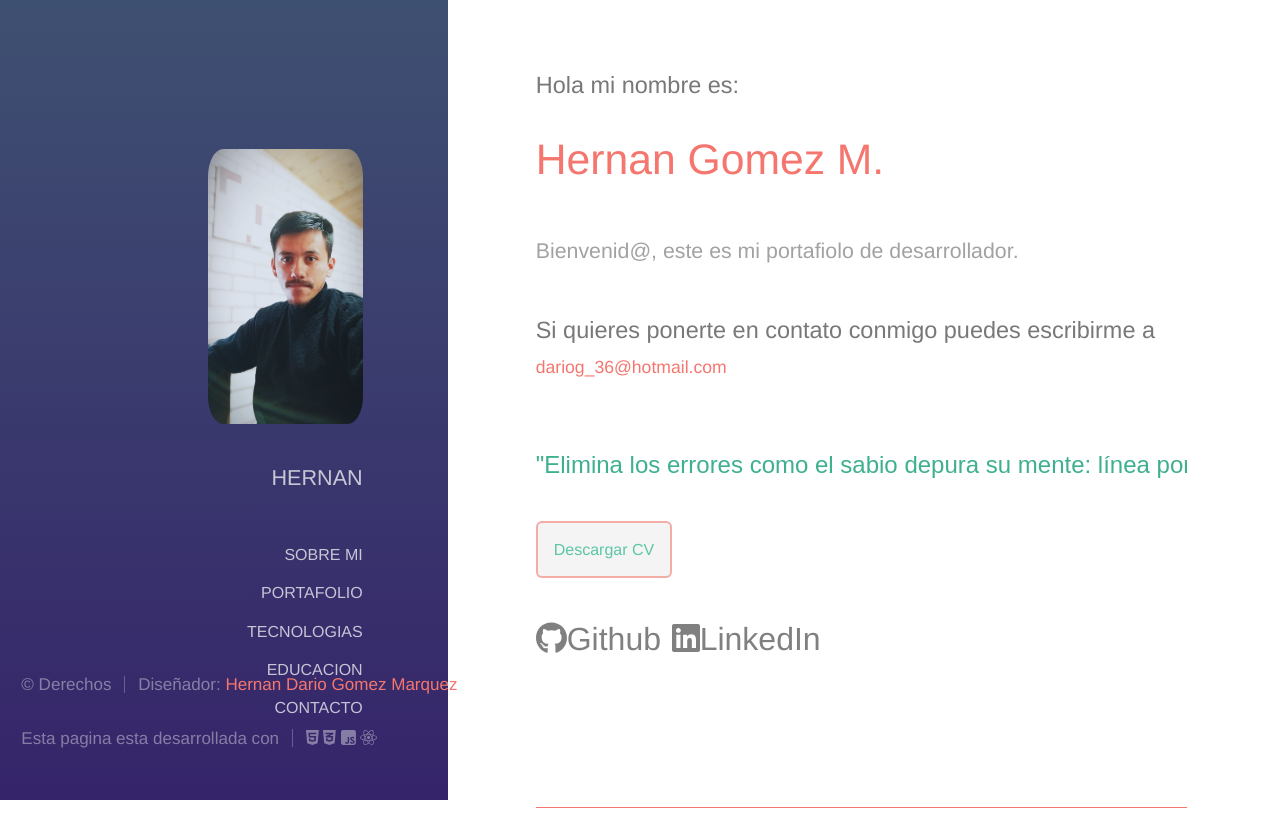
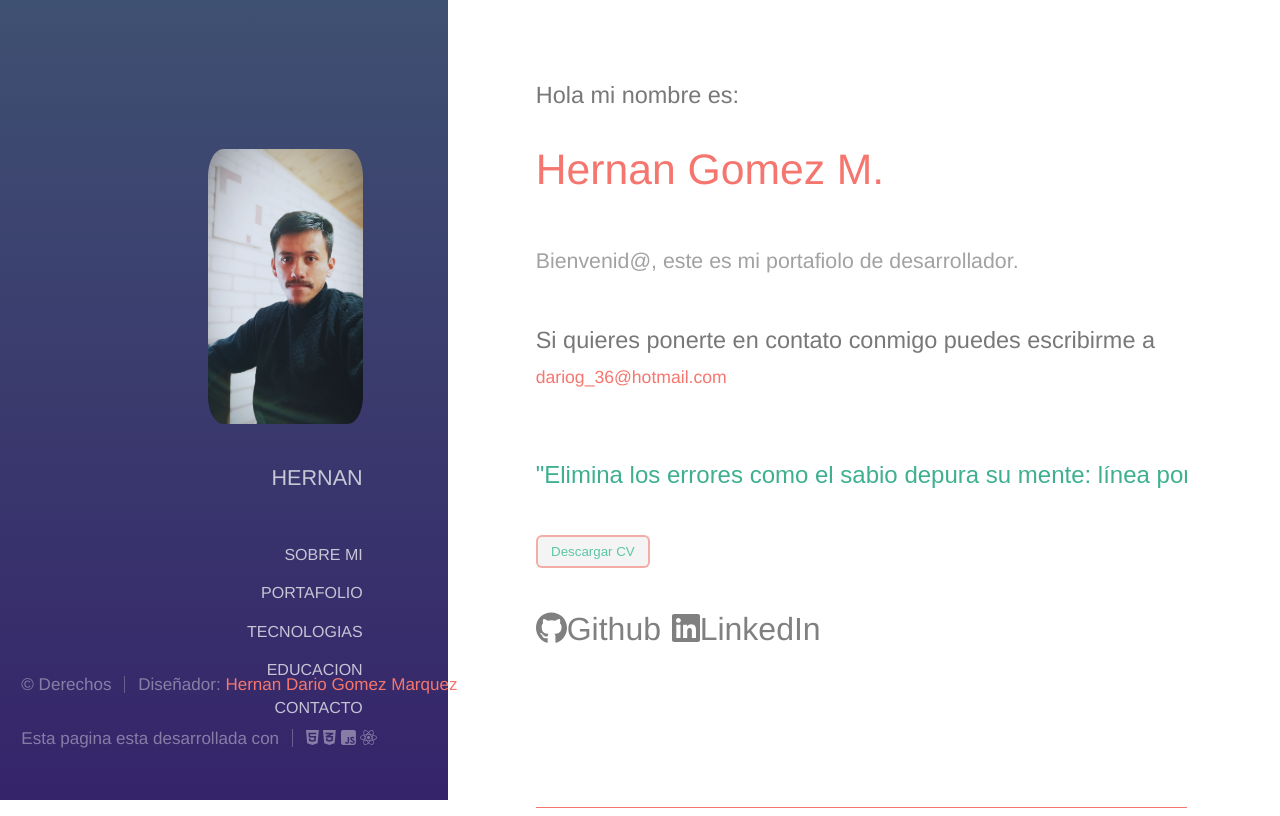
Before and after one commit to JanVal3k/Portafolio, a React (Create React App) app: page / in a window 1280 px wide. Built offline with nearby package versions, Linux system fonts and the light colour scheme.

Commit message:
cambios en el componenre para descargar archivo se cambia a libreria axio que se instala

```diff
--- a/package.json
+++ b/package.json
@@ -10,6 +10,7 @@
     "@testing-library/jest-dom": "^5.17.0",
     "@testing-library/react": "^13.4.0",
     "@testing-library/user-event": "^13.5.0",
+    "axios": "^1.7.7",
     "lucide-react": "^0.447.0",
     "pdfjs-dist": "^3.11.174",
     "react": "^18.3.1",
--- a/src/components/clases/paraDescargar.js
+++ b/src/components/clases/paraDescargar.js
@@ -1,5 +1,5 @@
 import React, { useState } from "react";
-import Descargas from "react-file-download";
+import axios from "axios";
 import styles from "../../styles/main.module.css";
 
 export default function ParaBotonDescarga({
@@ -11,14 +11,25 @@ export default function ParaBotonDescarga({
   const [isLoading, setIsLoading] = useState(false);
   const [error, setError] = useState(null);
 
-  const DescargarArchivo = () => {
+  const descargarArchivo = async () => {
     setIsLoading(true);
     setError(null);
 
     try {
-      Descargas(rutaArchivo, nombreDescarga);
+      const response = await axios.get(rutaArchivo, {
+        responseType: "blob",
+      });
+
+      const url = window.URL.createObjectURL(new Blob([response.data]));
+      const link = document.createElement("a");
+      link.href = url;
+      link.setAttribute("download", nombreDescarga);
+      document.body.appendChild(link);
+      link.click();
+      link.parentNode.removeChild(link);
     } catch (err) {
-      setError(err.message);
+      console.error("Error al descargar el archivo:", err);
+      setError(`Error al descargar el archivo: ${err.message}`);
     } finally {
       setIsLoading(false);
     }
@@ -26,14 +37,14 @@ export default function ParaBotonDescarga({
 
   return (
     <>
-      <a
+      <button
         className={styles.cvButton}
-        onClick={DescargarArchivo}
+        onClick={descargarArchivo}
         disabled={isLoading}
       >
         {isLoading ? textoDescargando : textoBoton}
-      </a>
-      {error && <div>Error al descargar el archivo: {error}</div>}
+      </button>
+      {error && <div className={styles.errorMessage}>{error}</div>}
     </>
   );
 }
```
Also changed, not shown: 1 other file (tests, documents, lock files or other folders).
